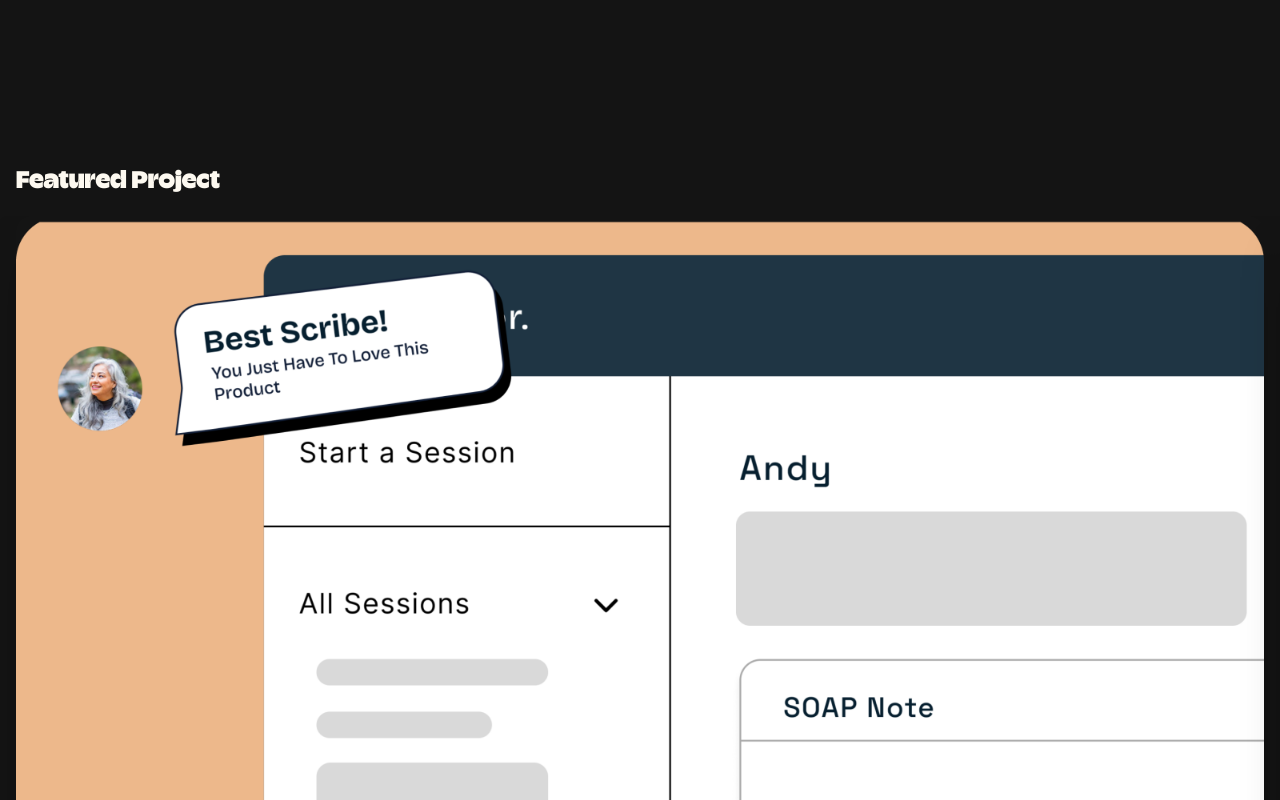
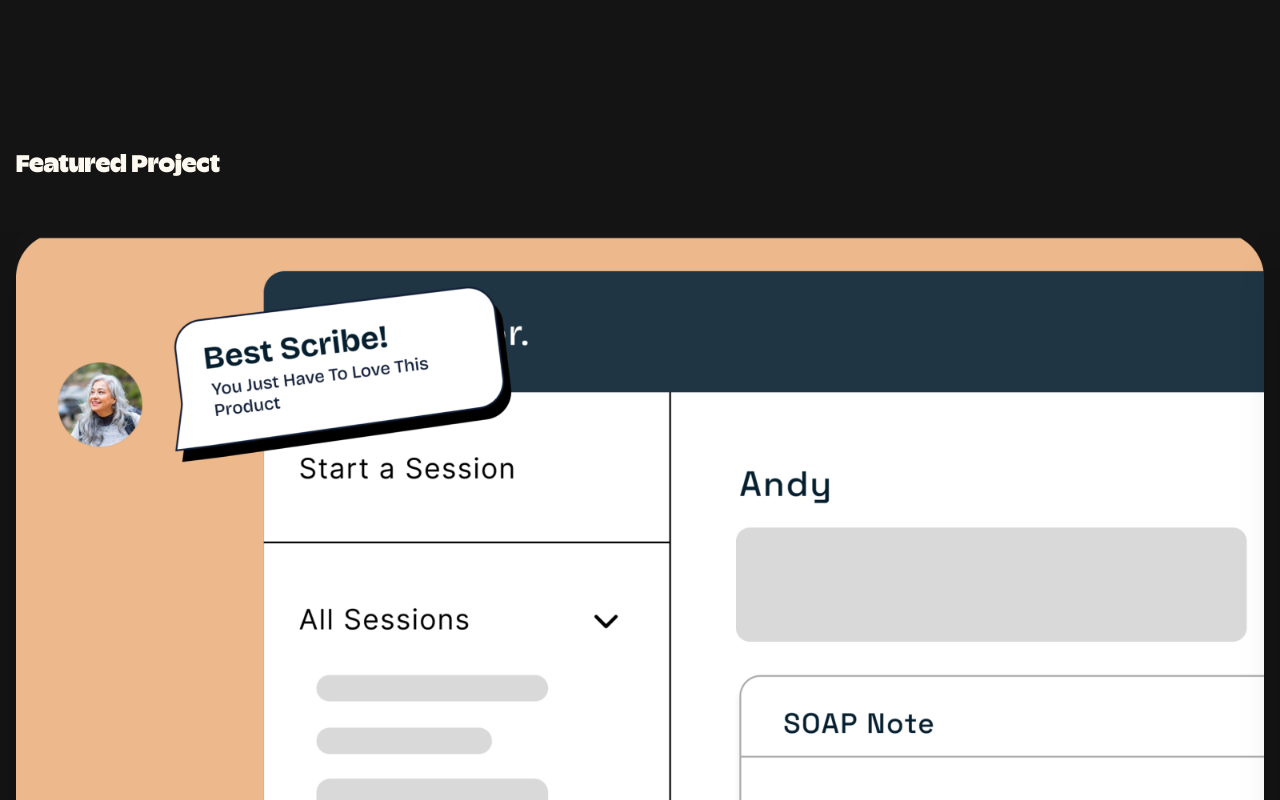
Before and after one commit to ebubesunday16/The-Software-Engineer-You-Wished-You-Hired, a Next.js app: page / in a window 1280 px wide. Shown: the part 5520-6320 px from the top of the page. Built offline with nearby package versions, Linux system fonts and the light colour scheme.

Commit message:
Revert "stick images"
This reverts commit 9f51072c34e4f94751e5cba2be55cab66234a55c.

```diff
--- a/component/LandingPage/FeaturedProject.tsx
+++ b/component/LandingPage/FeaturedProject.tsx
@@ -100,9 +100,7 @@ const FeaturedProject = () => {
 
   return (
     <div className='text-brand-white px-4 space-y-8 pb-32'>
-      <div className='sticky top-0 py-4 bg-brand-black'>
-
-      <div className='font-champBlack text-2xl  py-5 bg-brand-black'>
+      <div className='font-champBlack text-2xl sticky top-0 py-5 bg-brand-black'>
         Featured Project
       </div>
 
@@ -162,7 +160,6 @@ const FeaturedProject = () => {
             ))}
           </div>
         </motion.div>
-      </div>
       </div>
 
       <div className='space-y-4'>
```
